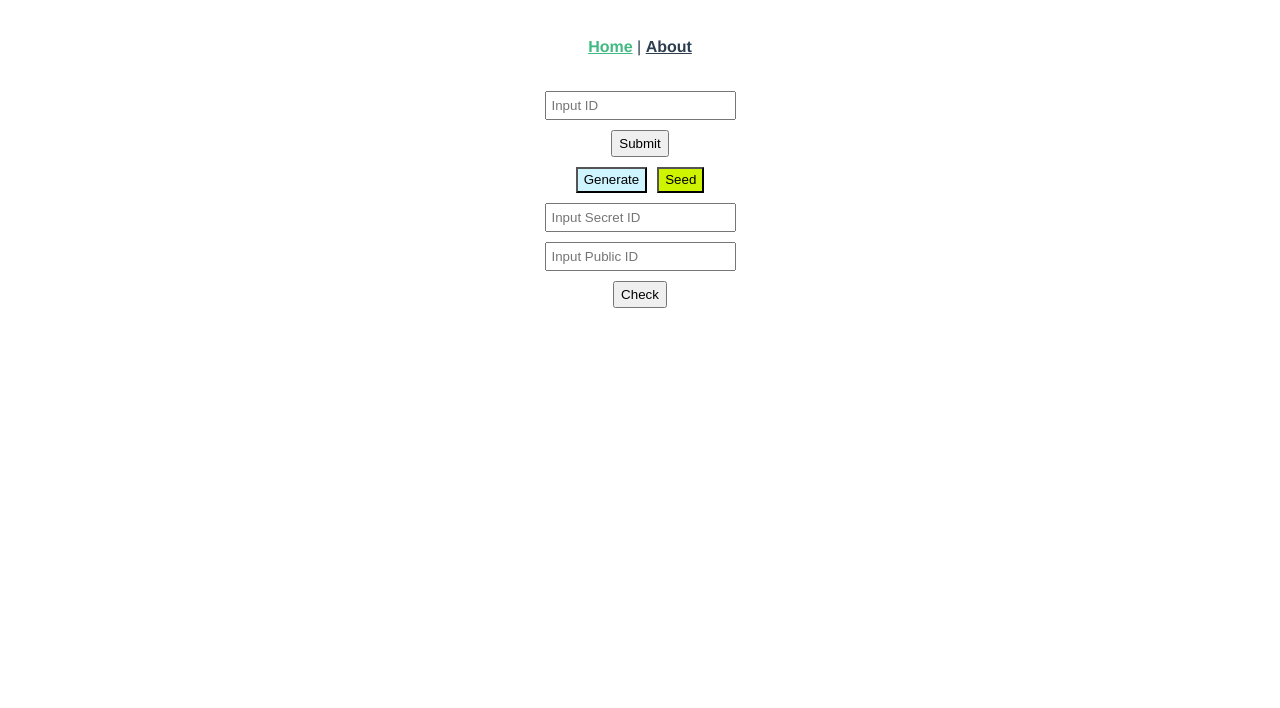
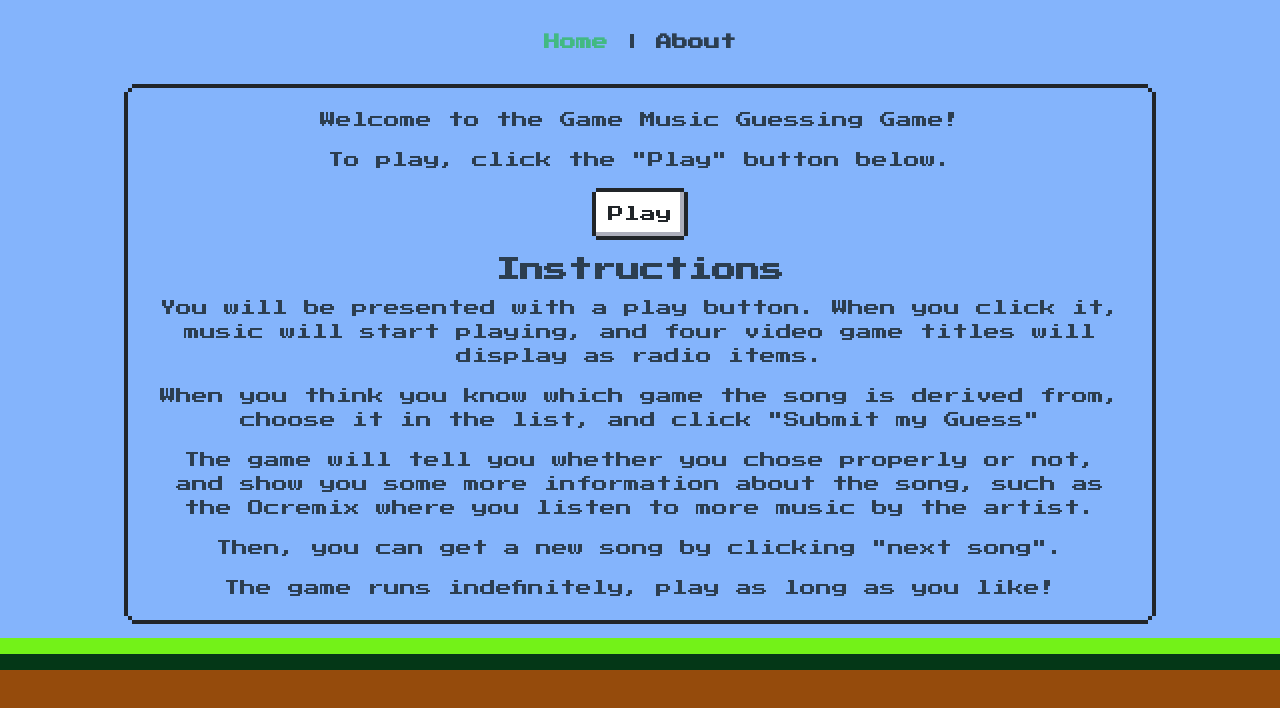
Before and after one commit to achannn/game-remix-guesser-backend, a Vue app in the folder frontend/: page / in a window 1280 px wide. Shown: the top 708 px of the page. Built offline with nearby package versions, Linux system fonts and the light colour scheme; no server answers.

Commit message:
Initial styling

```diff
--- a/frontend/public/index.html
+++ b/frontend/public/index.html
@@ -5,6 +5,8 @@
     <meta http-equiv="X-UA-Compatible" content="IE=edge">
     <meta name="viewport" content="width=device-width,initial-scale=1.0">
     <link rel="icon" href="<%= BASE_URL %>favicon.ico">
+    <link href="https://unpkg.com/nes.css@2.3.0/css/nes.min.css" rel="stylesheet" />
+    <link href="https://fonts.googleapis.com/css?family=Press+Start+2P" rel="stylesheet">
     <title><%= htmlWebpackPlugin.options.title %></title>
   </head>
   <body>
--- a/frontend/src/App.vue
+++ b/frontend/src/App.vue
@@ -4,15 +4,35 @@
     <router-link to="/about">About</router-link>
   </div>
   <router-view/>
+  <div class="grass"></div>
+  <div class="ground"></div>
 </template>
 
 <style lang="scss">
+@import 'colors';
+
+* {
+  font-family: "Press Start 2P";
+}
+body {
+    background-color: $saddleBrown;
+}
+.grass {
+    height: 2vh;
+    background-color: $lawnGreen;
+}
+.ground {
+    height: 2vh;
+    background-color: $darkGreen;
+}
 #app {
   font-family: Avenir, Helvetica, Arial, sans-serif;
   -webkit-font-smoothing: antialiased;
   -moz-osx-font-smoothing: grayscale;
   text-align: center;
   color: #2c3e50;
+  background-color: $lightCornflowerBlue;
+
 }
 
 #nav {
--- /dev/null
+++ b/frontend/src/colors.scss
@@ -0,0 +1,12 @@
+$cornflowerBlue: #6185f8;
+$lightCornflowerBlue: #84b4fc;
+$saddleBrown: #954b0c;
+$jambalaya: #684632;
+$green: #138200;
+$tulipTree: #eeaf36;
+$kimberly: #645f89;
+$lightKimberly: #bcc4d8;
+$lawnGreen: #73f218;
+$olive: #716804;
+$darkGreen: #043717;
+$harleyDavidsonOrange: #b72504;
--- a/frontend/src/views/Home.vue
+++ b/frontend/src/views/Home.vue
@@ -1,26 +1,46 @@
 <template>
   <div class="home">
-    <SubmitOcremixId />
-    <GenerateQuestionButton />
-    <CompareIDs />
+      <section class="introduction nes-container is-rounded">
+          <p>Welcome to the Game Music Guessing Game!</p>
+          <p>To play, click the "Play" button below.</p>
+          <button class="play nes-btn">Play</button>
+          <h2>Instructions</h2>
+          <p>You will be presented with a play button. When you click it, music will start playing,
+              and four video game titles will display as radio items.</p>
+          <p>When you think you know which game the song is derived from,
+              choose it in the list, and click "Submit my Guess"</p>
+          <p>The game will tell you whether you chose properly or not,
+              and show you some more information about the song,
+              such as the Ocremix where you listen to more music by the artist.</p>
+          <p>Then, you can get a new song by clicking "next song".</p>
+          <p>The game runs indefinitely, play as long as you like!</p>
+      </section>
   </div>
 </template>
 
 <script lang="ts">
 import { defineComponent } from 'vue';
-import SubmitOcremixId from '@/components/SubmitOcremixId.vue';
-import GenerateQuestionButton from '@/components/GenerateQuestionButton.vue';
-import CompareIDs from '@/components/CompareSecretPublicIDs.vue';
 
 export default defineComponent({
   name: 'Home',
   components: {
-    SubmitOcremixId,
-    GenerateQuestionButton,
-    CompareIDs,
   },
   mounted() {
     this.$store.dispatch('getRemixes');
   },
 });
 </script>
+<style lang="scss" scoped>
+
+.home {
+    display: flex;
+    justify-content: center;
+}
+.introduction {
+    width: 80vw;
+    margin-bottom: 18px;
+}
+.play {
+    margin-bottom: 16px;
+}
+</style>
```
